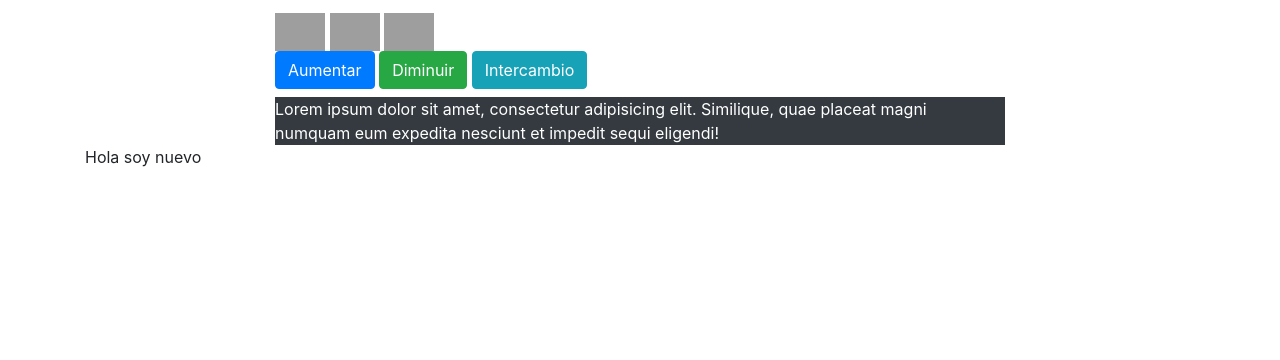
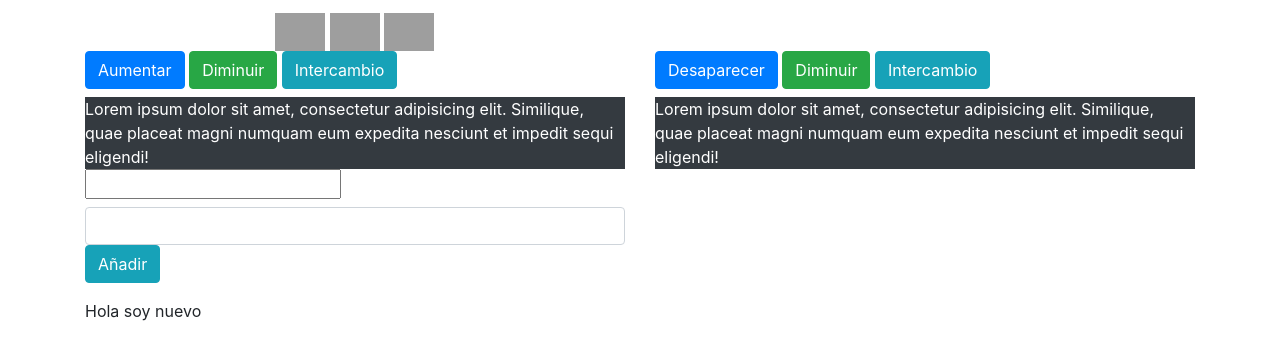
Before and after one commit to Ricardoyecla/mi_daw, a plain HTML site: page DIW/ut04 JQuery contenidos interactivos/ejemplos/ejemplo1.3.html in a window 1280 px wide. Shown: the part 270-630 px from the top of the page. Drawn offline with nearby package versions, Linux system fonts and the light colour scheme; grey boxes are pictures that could not be loaded.

Commit message:
Un poco más hoy

```diff
--- a/DIW/ut04 JQuery contenidos interactivos/ejemplos/ejemplo.js
+++ b/DIW/ut04 JQuery contenidos interactivos/ejemplos/ejemplo.js
@@ -47,5 +47,21 @@ $(document).ready(function(){
         $("#contenido").html(inText.val());
     })
 
+    $("#btA").click(function(e){
+        e.preventDefault();
+        $("#lista").append('<li>'+$("#nombre").val() +'</li>')
+    })
+
+    var parrafo1=$("#parrafo1");
+
+    $("#au1").click(function(){
+        $("#parrafo1").hide(1000)
+    });
+    $("#di1").click(function(){
+        parrafo1.show(2000);
+    });
+    $("#in1").click(function(){
+        parrafo1.toggle(2000);
+    });
 
 })
--- a/DIW/ut04 JQuery contenidos interactivos/ejemplos/ejemplo1.3.html
+++ b/DIW/ut04 JQuery contenidos interactivos/ejemplos/ejemplo1.3.html
@@ -38,12 +38,32 @@
        <img src="" alt="">
     </div>
     </div>
-    <div class="row justify-content-center">
-        <div class="col-8">
+    <div class="row ">
+        <div class="col-6">
             <button id="au" class="btn btn-primary">Aumentar</button>
             <button id="di" class="btn btn-success">Diminuir</button>
             <button id="in" class="btn btn-info">Intercambio</button>
-            <div class="bg-dark text-white mt-2">
+            <div id="parrafo" class="bg-dark text-white mt-2">
+                Lorem ipsum dolor sit amet, consectetur adipisicing elit. Similique, quae placeat magni numquam eum expedita nesciunt et impedit sequi eligendi!
+            </div>
+            <div>
+                <input type="text">
+                <h1 id="contenido"></h1>
+            </div>
+            <form >
+
+                <input class="form-control" id="nombre" type="text">
+                <button id="btA" class="btn btn-info" type="submit" >Añadir</button>
+            </form>
+            <ul id="lista">
+
+            </ul>
+        </div>
+        <div class="col-6">
+            <button id="au1" class="btn btn-primary">Desaparecer</button>
+            <button id="di1" class="btn btn-success">Diminuir</button>
+            <button id="in1" class="btn btn-info">Intercambio</button>
+            <div id="parrafo1" class="bg-dark text-white mt-2">
                 Lorem ipsum dolor sit amet, consectetur adipisicing elit. Similique, quae placeat magni numquam eum expedita nesciunt et impedit sequi eligendi!
             </div>
         </div>
```
